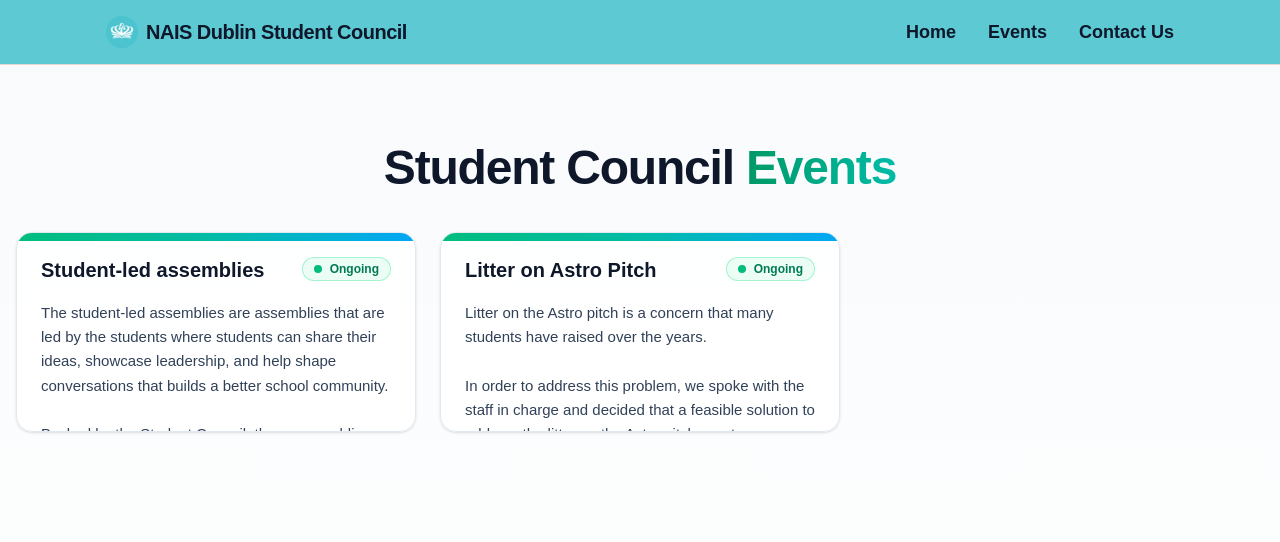
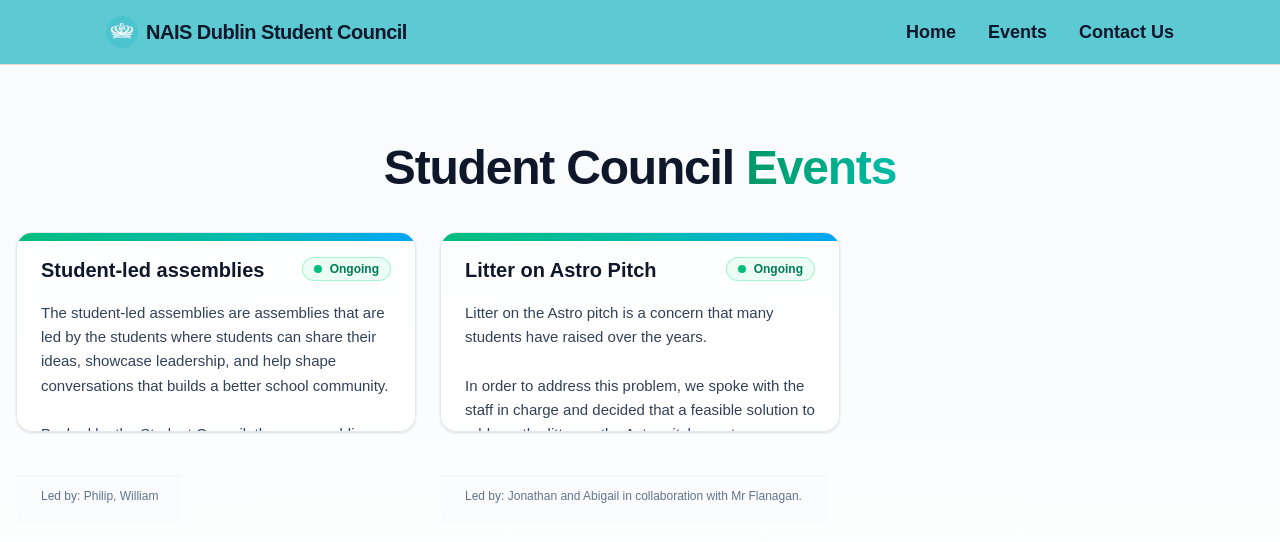
Before and after one commit to Arce-Mdina/student-council-ideas-form, a Next.js app: page /events in a window 1280 px wide. Shown: the top 542 px of the page. Built offline with nearby package versions, Linux system fonts and the light colour scheme.

Commit message:
Fixed led by

```diff
--- a/app/events/page.tsx
+++ b/app/events/page.tsx
@@ -85,7 +85,7 @@ function Page() {
 
               </div>
 
-              <footer className="px-6 pb-5 pt-3 text-xs text-slate-500 border-t border-slate-100 bg-slate-50/50">
+              <footer className="px-6 pb-5 pt-3 text-xs text-slate-500 border-t border-slate-100 bg-slate-50/50 fixed">
                 Led by: {event.organiser}
               </footer>
             </article>
```
